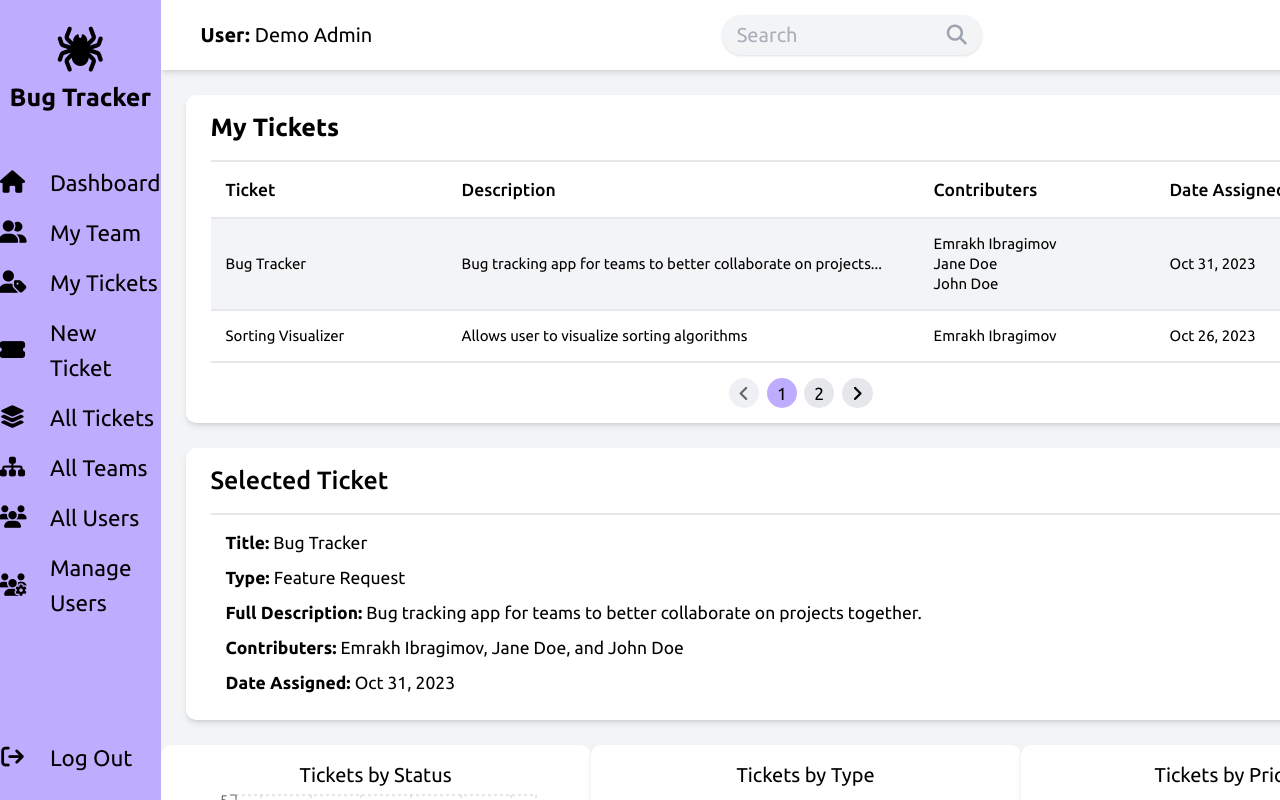
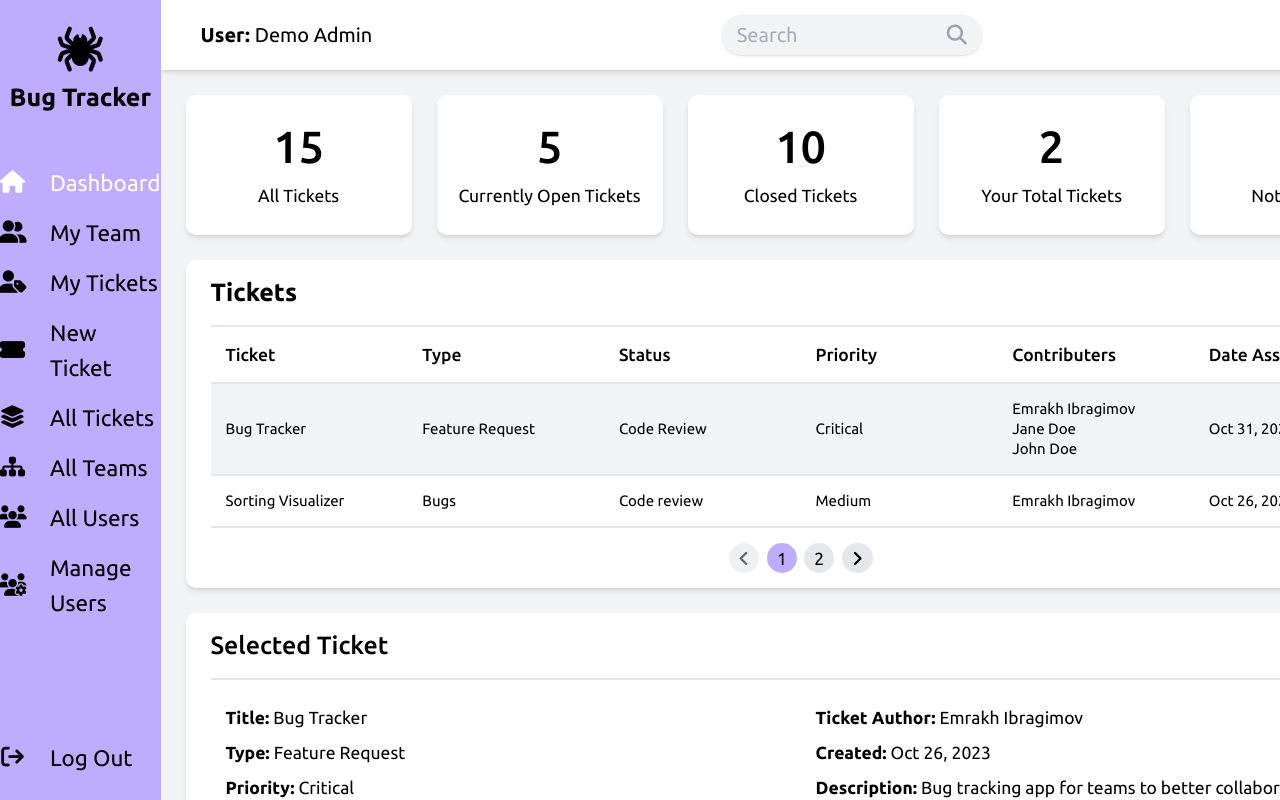
Before and after one commit to emrah-i/BugTracker, a React (Create React App) app in the folder frontend/: page / in a window 1280 px wide. Shown: the top 800 px of the page. Built offline with nearby package versions, Linux system fonts and the light colour scheme.

Commit message:
Added small boxes to dashboard

```diff
--- a/frontend/src/components/dashboard.jsx
+++ b/frontend/src/components/dashboard.jsx
@@ -5,16 +5,24 @@ const projects = [
     {
         title: "Bug Tracker",
         type: "Feature Request",
+        status: "Code Review",
+        priority: "Critical",
+        author: "Emrakh Ibragimov",
         description: "Bug tracking app for teams to better collaborate on projects together.",
         contributors: ["Emrakh Ibragimov", "Jane Doe", "John Doe"],
-        date: "Oct 31, 2023"
+        date: "Oct 31, 2023",
+        created: "Oct 26, 2023"
     },
     {
         title: "Sorting Visualizer",
-        type: "Feature Request",
+        type: "Bugs",
+        status: "Code review",
+        priority: "Medium",
+        author: "Emrakh Ibragimov",
         description: "Allows user to visualize sorting algorithms",
         contributors: ["Emrakh Ibragimov"],
-        date: "Oct 26, 2023"
+        date: "Oct 26, 2023",
+        created: "Oct 16, 2023"
     }
 ];
 
@@ -23,19 +31,30 @@ function Dashboard() {
     const [ selectedTicket, setSelectedTicket ] = useState(projects[0])
 
     return (<div className="flex flex-col ">
+                <div className="flex justify-between gap-5 mx-5 mt-5">
+                    <div className="dashboard-box"><p className="text-4xl font-medium">15</p> <p>All Tickets</p></div>
+                    <div className="dashboard-box"><p className="text-4xl font-medium">5</p> <p>Currently Open Tickets</p></div>
+                    <div className="dashboard-box"><p className="text-4xl font-medium">10</p> <p>Closed Tickets</p></div>
+                    <div className="dashboard-box"><p className="text-4xl font-medium">2</p> <p>Your Total Tickets</p></div>
+                    <div className="dashboard-box"><p className="text-4xl font-medium">1</p> <p>Notifications</p></div>
+                </div>
                 <div className="bg-main-color shadow-md rounded-lg m-5 py-3 px-5">
-                    <p className="text-xl font-semibold mb-3">My Tickets</p>
+                    <p className="text-xl font-semibold mb-3">Tickets</p>
                     <table className="bg-main-color w-full">
                         <colgroup>
                             <col className="w-1/6"></col>
-                            <col className="w-2/6"></col>
+                            <col className="w-1/6"></col>
+                            <col className="w-1/6"></col>
+                            <col className="w-1/6"></col>
                             <col className="w-1/6"></col>
                             <col className="w-1/6"></col>
                         </colgroup>
                         <thead className="text-sm font-thin">
                             <tr className="table-heading border-gray-200 border-solid border-t-2">
                                 <td>Ticket</td>
-                                <td>Description</td>
+                                <td>Type</td>
+                                <td>Status</td>
+                                <td>Priority</td>
                                 <td>Contributers</td>
                                 <td>Date Assigned</td>
                             </tr>
@@ -44,10 +63,11 @@ function Dashboard() {
                             {projects.map((element, index, array)=>{
                                 let parent = index === array.length - 1 ? "table-row-parent border-b-2" : "table-row-parent"
                                 parent = element === selectedTicket ? parent + " bg-gray-100": parent;
-                                const description = element.description.length > 60 ? element.description.slice(0, 60) + "..." : element.description
                                 return (<tr key={index} className={parent} onClick={()=>setSelectedTicket(projects[index])} >
                                             <td>{element.title}</td>
-                                            <td>{description}</td>
+                                            <td>{element.type}</td>
+                                            <td>{element.status}</td>
+                                            <td>{element.priority}</td>
                                             <td className="flex flex-col">
                                                 {element.contributors.map(element=><p>{element}</p>) }
                                             </td>
@@ -66,10 +86,13 @@ function Dashboard() {
                 </div>
                 <div className="bg-main-color shadow-md rounded-lg mx-5 py-3 px-5">
                     <p className="text-xl pb-3 mb-3 font-medium border-solid border-b-2 border-gray-200">Selected Ticket</p>
-                    <p className="text-sm px-3 my-2"><span className="font-semibold">Title:</span> {selectedTicket.title}</p>
-                    <p className="text-sm px-3 my-2"><span className="font-semibold">Type:</span> {selectedTicket.type}</p>
-                    <p className="text-sm px-3 my-2"><span className="font-semibold">Full Description:</span> {selectedTicket.description}</p>
-                    <p className="text-sm px-3 my-2"><span className="font-semibold">Contributers:</span>
+                    <div className="flex bg-main-color">
+                        <div className="w-1/2">
+                            <p className="selected-ticket"><span>Title:</span> {selectedTicket.title}</p>
+                            <p className="selected-ticket"><span>Type:</span> {selectedTicket.type}</p>
+                            <p className="selected-ticket"><span>Priority:</span> {selectedTicket.priority}</p>
+                            <p className="selected-ticket"><span>Status:</span> {selectedTicket.status}</p>
+                            <p className="selected-ticket"><span>Contributers:</span>
                             {selectedTicket.contributors.map((element, index, array)=>
                                 {if (array.length === 1) {
                                     return ` ${element}`
@@ -82,7 +105,15 @@ function Dashboard() {
                                 }
                                 })}
                             </p>
-                    <p className="text-sm px-3 my-2"><span className="font-semibold">Date Assigned:</span> {selectedTicket.date}</p>
+                            <p className="selected-ticket"><span>Date Assigned:</span> {selectedTicket.date}</p>
+                        </div>
+                        <div className="w-1/2">
+                            <p className="selected-ticket"><span>Ticket Author:</span> {selectedTicket.author}</p>
+                            <p className="selected-ticket"><span>Created:</span> {selectedTicket.created}</p>
+                            <p className="selected-ticket"><span>Description:</span> {selectedTicket.description}</p>
+                            {/* const description = element.description.length > 60 ? element.description.slice(0, 60) + "..." : element.description */}
+                        </div>
+                    </div>
                 </div>
                 <Charts />
             </div>)
--- a/frontend/src/components/nav.jsx
+++ b/frontend/src/components/nav.jsx
@@ -4,7 +4,7 @@ function Nav() {
                 <i className="fa-solid fa-spider text-4xl mb-1"></i>
                 <p className="font-semibold text-xl">Bug Tracker</p>
                 <div className="flex flex-col items-start gap-3 mt-10 h-full text-lg">
-                    <a className="nav-link" href="/"><i className="nav-icon fa-solid fa-house"></i> Dashboard</a>
+                    <a className="nav-link active" href="/"><i className="nav-icon fa-solid fa-house"></i> Dashboard</a>
                     <a className="nav-link" href="/users"><i className="nav-icon fa-solid fa-user-group"></i>My Team</a>
                     <a className="nav-link" href="/my-tickets"><i class="nav-icon fa-solid fa-user-tag"></i> My Tickets</a>
                     <a className="nav-link" href="/new-ticket"><i class="nav-icon fa-solid fa-ticket-simple"></i> New Ticket</a>
--- a/frontend/src/index.css
+++ b/frontend/src/index.css
@@ -38,12 +38,28 @@ body {
   @apply bg-gray-100;
 }
 
+.selected-ticket {
+  @apply text-sm px-3 my-2;
+}
+
+.selected-ticket span {
+  @apply font-semibold;
+}
+
 .dashboard-chart {
   @apply flex flex-col items-center justify-center bg-white rounded-lg p-3 shadow-md;
 }
 
+.dashboard-box {
+  @apply flex flex-col justify-evenly h-28 bg-main-color w-1/5 text-center text-sm shadow-md rounded-lg p-3;
+}
+
 .nav-link {
-  @apply flex gap-5 items-center w-full;
+  @apply flex gap-5 items-center w-full duration-200 hover:scale-105 hover:text-white;
+}
+
+.nav-link.active {
+  @apply text-white;
 }
 
 .nav-icon {
```
Lines whose indentation alone changed are shown as unchanged.
